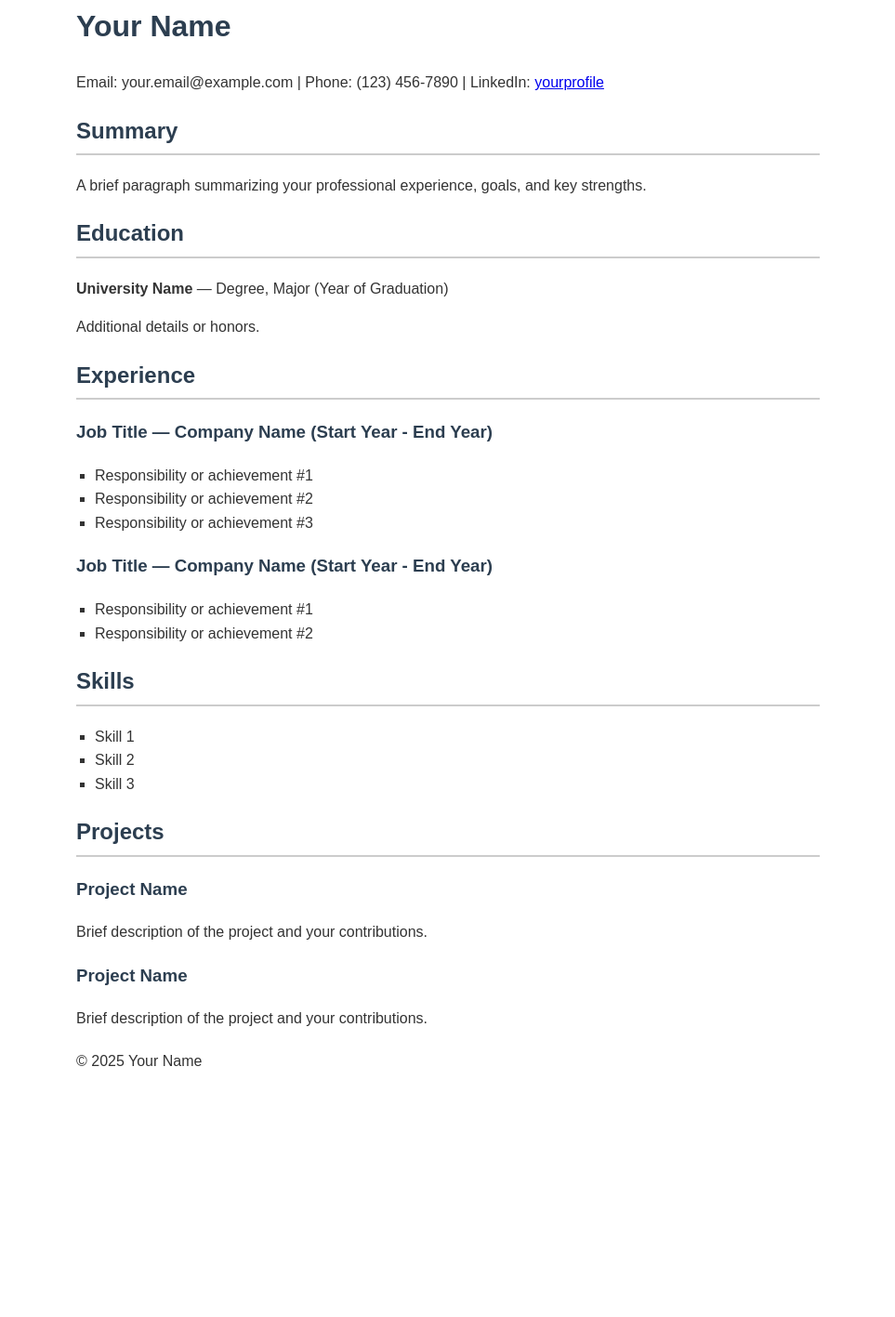
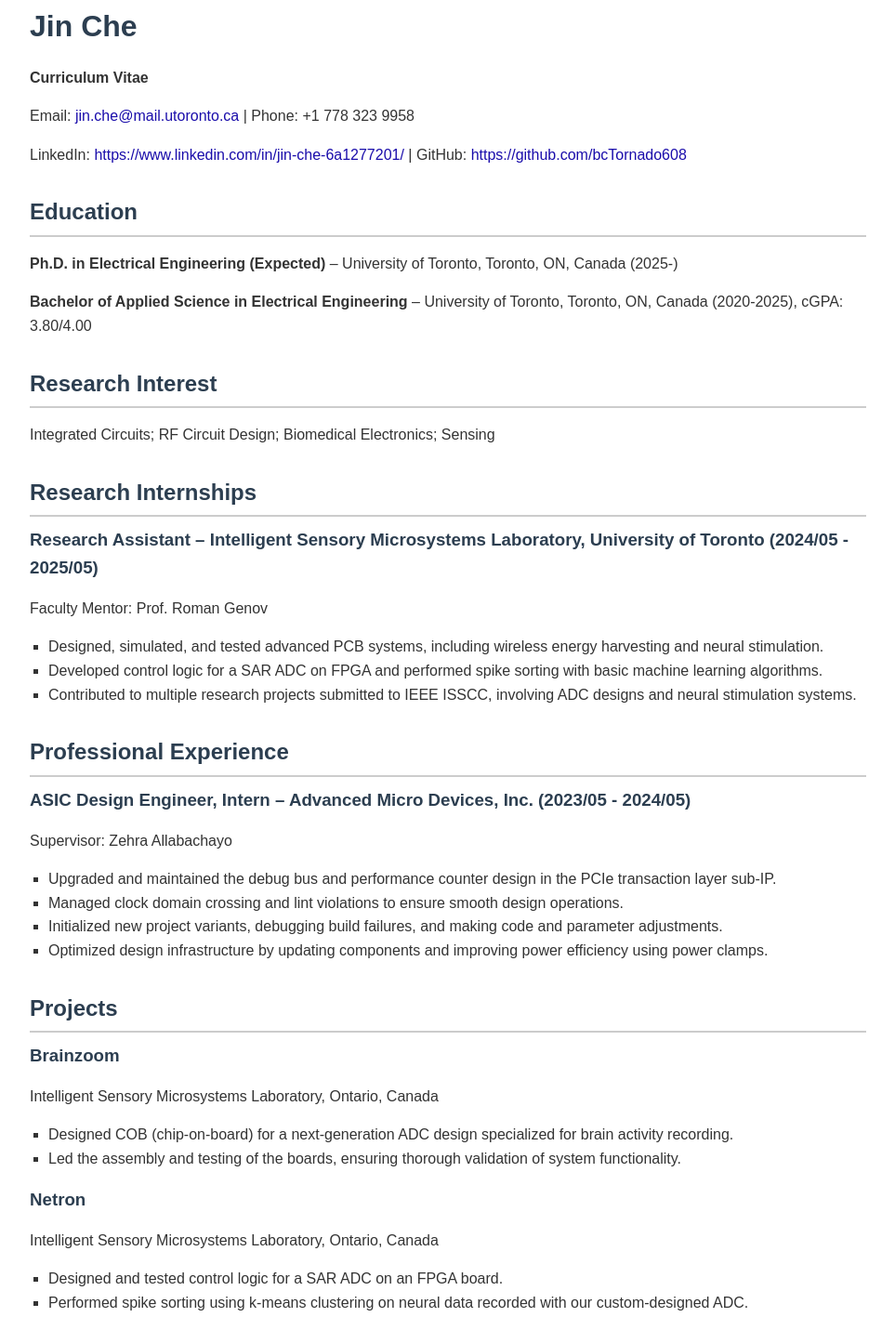
Before and after one commit to bcTornado608/chejin.github.io, a plain HTML site: page index.html in a window 1280 px wide. Shown: the part 18-1435 px from the top of the page at 93% size, without its empty margins (158-1121 px from the left). Before the commit the page ends 1192 px from the top, so only its background shows below. Drawn offline with Linux system fonts and the light colour scheme.

Commit message:
Update index.html

```diff
--- a/index.html
+++ b/index.html
@@ -3,84 +3,113 @@
 <head>
 <meta charset="UTF-8">
 <meta name="viewport" content="width=device-width, initial-scale=1.0">
-    <title>My Resume</title>
+<title>Jin Che - CV</title>
 <style>
-        body {
-            font-family: Arial, sans-serif;
-            max-width: 800px;
-            margin: 20px auto;
-            line-height: 1.6;
-            color: #333;
-        }
-        h1, h2, h3 {
-            color: #2c3e50;
-        }
-        .section {
-            margin-bottom: 20px;
-        }
-        .section h2 {
-            border-bottom: 2px solid #ccc;
-            padding-bottom: 5px;
-        }
-        ul {
-            list-style-type: square;
-            padding-left: 20px;
-        }
+    body { font-family: Arial, sans-serif; max-width: 900px; margin: 20px auto; line-height: 1.6; color: #333; }
+    h1, h2, h3 { color: #2c3e50; margin-bottom: 5px; }
+    h1 { font-size: 2em; }
+    h2 { border-bottom: 2px solid #ccc; padding-bottom: 5px; margin-top: 30px; }
+    h3 { margin-top: 10px; }
+    a { color: #1a0dab; text-decoration: none; }
+    ul { list-style-type: square; padding-left: 20px; }
+    .section { margin-bottom: 20px; }
 </style>
 </head>
 <body>
+
 <header>
-        <h1>Your Name</h1>
-        <p>Email: your.email@example.com | Phone: (123) 456-7890 | LinkedIn: <a href="https://www.linkedin.com/in/yourprofile">yourprofile</a></p>
+    <h1>Jin Che</h1>
+    <p><strong>Curriculum Vitae</strong></p>
+    <p>Email: <a href="mailto:jin.che@mail.utoronto.ca">jin.che@mail.utoronto.ca</a> | Phone: +1 778 323 9958</p>
+    <p>LinkedIn: <a href="https://www.linkedin.com/in/jin-che-6a1277201/">https://www.linkedin.com/in/jin-che-6a1277201/</a> | GitHub: <a href="https://github.com/bcTornado608">https://github.com/bcTornado608</a></p>
 </header>
 
 <div class="section">
-        <h2>Summary</h2>
-        <p>A brief paragraph summarizing your professional experience, goals, and key strengths.</p>
+    <h2>Education</h2>
+    <p><strong>Ph.D. in Electrical Engineering (Expected)</strong> – University of Toronto, Toronto, ON, Canada (2025-)</p>
+    <p><strong>Bachelor of Applied Science in Electrical Engineering</strong> – University of Toronto, Toronto, ON, Canada (2020-2025), cGPA: 3.80/4.00</p>
 </div>
 
 <div class="section">
-        <h2>Education</h2>
-        <p><strong>University Name</strong> — Degree, Major (Year of Graduation)</p>
-        <p>Additional details or honors.</p>
+    <h2>Research Interest</h2>
+    <p>Integrated Circuits; RF Circuit Design; Biomedical Electronics; Sensing</p>
 </div>
 
 <div class="section">
-        <h2>Experience</h2>
-        <h3>Job Title — Company Name (Start Year - End Year)</h3>
+    <h2>Research Internships</h2>
+    <h3>Research Assistant – Intelligent Sensory Microsystems Laboratory, University of Toronto (2024/05 - 2025/05)</h3>
+    <p>Faculty Mentor: Prof. Roman Genov</p>
     <ul>
-            <li>Responsibility or achievement #1</li>
-            <li>Responsibility or achievement #2</li>
-            <li>Responsibility or achievement #3</li>
-        </ul>
-
-        <h3>Job Title — Company Name (Start Year - End Year)</h3>
-        <ul>
-            <li>Responsibility or achievement #1</li>
-            <li>Responsibility or achievement #2</li>
+        <li>Designed, simulated, and tested advanced PCB systems, including wireless energy harvesting and neural stimulation.</li>
+        <li>Developed control logic for a SAR ADC on FPGA and performed spike sorting with basic machine learning algorithms.</li>
+        <li>Contributed to multiple research projects submitted to IEEE ISSCC, involving ADC designs and neural stimulation systems.</li>
     </ul>
 </div>
 
 <div class="section">
-        <h2>Skills</h2>
+    <h2>Professional Experience</h2>
+    <h3>ASIC Design Engineer, Intern – Advanced Micro Devices, Inc. (2023/05 - 2024/05)</h3>
+    <p>Supervisor: Zehra Allabachayo</p>
     <ul>
-            <li>Skill 1</li>
-            <li>Skill 2</li>
-            <li>Skill 3</li>
+        <li>Upgraded and maintained the debug bus and performance counter design in the PCIe transaction layer sub-IP.</li>
+        <li>Managed clock domain crossing and lint violations to ensure smooth design operations.</li>
+        <li>Initialized new project variants, debugging build failures, and making code and parameter adjustments.</li>
+        <li>Optimized design infrastructure by updating components and improving power efficiency using power clamps.</li>
     </ul>
 </div>
 
 <div class="section">
     <h2>Projects</h2>
-        <h3>Project Name</h3>
-        <p>Brief description of the project and your contributions.</p>
+    <h3>Brainzoom</h3>
+    <p>Intelligent Sensory Microsystems Laboratory, Ontario, Canada</p>
+    <ul>
+        <li>Designed COB (chip-on-board) for a next-generation ADC design specialized for brain activity recording.</li>
+        <li>Led the assembly and testing of the boards, ensuring thorough validation of system functionality.</li>
+    </ul>
 
-        <h3>Project Name</h3>
-        <p>Brief description of the project and your contributions.</p>
+    <h3>Netron</h3>
+    <p>Intelligent Sensory Microsystems Laboratory, Ontario, Canada</p>
+    <ul>
+        <li>Designed and tested control logic for a SAR ADC on an FPGA board.</li>
+        <li>Performed spike sorting using k-means clustering on neural data recorded with our custom-designed ADC.</li>
+    </ul>
+
+    <h3>PNS with Machine Learning Mediated Dynamic Power Supply</h3>
+    <p>Intelligent Sensory Microsystems Laboratory, Ontario, Canada</p>
+    <ul>
+        <li>Led design and layout of the project from scratch, tested PCBs, and ran experiments on neural tissue.</li>
+        <li>Programmed a microcontroller to learn voltage patterns across neural tissues using machine learning techniques.</li>
+    </ul>
+</div>
+
+<div class="section">
+    <h2>Publications</h2>
+    <p><strong>Conference Paper (Peer Reviewed):</strong></p>
+    <p>J. Xu, M. Kanchwala, M. Abdolrazzaghi, H. Cai, Y. Huang, J. Ma, C. Lim, L. Xu, S. Gong, W. Deng, Q. Deng, <strong>J. Che</strong>, S. Nag, et al., "Event-Based Spatially Zooming Neural Interface IC with 10nW/Input Reconfigurable-Inverter Fabric and Input-Adaptive Quantization." <em>IEEE ISSCC 2025</em>, Session 15.5, pp. 274–276, San Francisco, CA, USA, Feb 18 2025.</p>
+
+    <p><strong>Journal Article (Peer Reviewed):</strong></p>
+    <p>S. Nag, A. Remadevi, <strong>J. Che</strong>, M. Prytula, H. Xing, X. Xiao, et al., "Energy-Efficient Adaptive Neural Stimulator with Waveform Prediction by Sub-Threshold Interrogation of the Electrode-Tissue Interface." <em>IEEE Transactions on Biomedical Circuits and Systems</em>, vol. PP, no. 99, May 2025. DOI: 10.1109/TBCAS.2025.3570264.</p>
+</div>
+
+<div class="section">
+    <h2>Scholarships & Awards</h2>
+    <ul>
+        <li>NSERC USRA Summer Award ($7,500) – 2024/04</li>
+        <li>Edward S Rogers Sr. Admission Scholarship ($1,000) – 2020/10</li>
+        <li>Faculty Of Applied Science And Engineering Admission Scholarship ($222) – 2020/10</li>
+        <li>Wallberg Admission Scholarships ($5,000) – 2020/10</li>
+    </ul>
+</div>
+
+<div class="section">
+    <h2>Skills & Tools</h2>
+    <p><strong>Tools:</strong> Cadence Virtuoso, Altium Designer, Intel Quartus Prime, AMD Vivado, Verdi, Spyglass Lint, Modelsim</p>
+    <p><strong>Skills:</strong> IC Design and Layout, PCB Design, Signal Processing, Verilog, C, C++, Perl, Python, Java, ARM Assembly</p>
 </div>
 
 <footer>
-        <p>&copy; 2025 Your Name</p>
+    <p>&copy; 2025 Jin Che</p>
 </footer>
+
 </body>
 </html>
```
Lines whose indentation alone changed are shown as unchanged.
